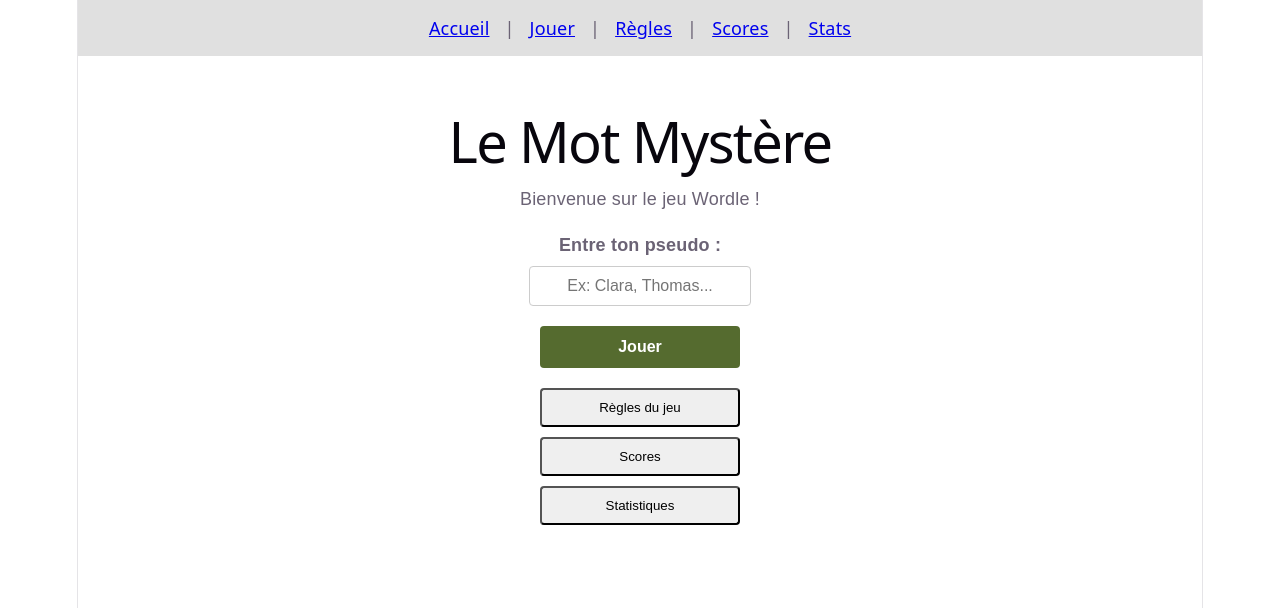
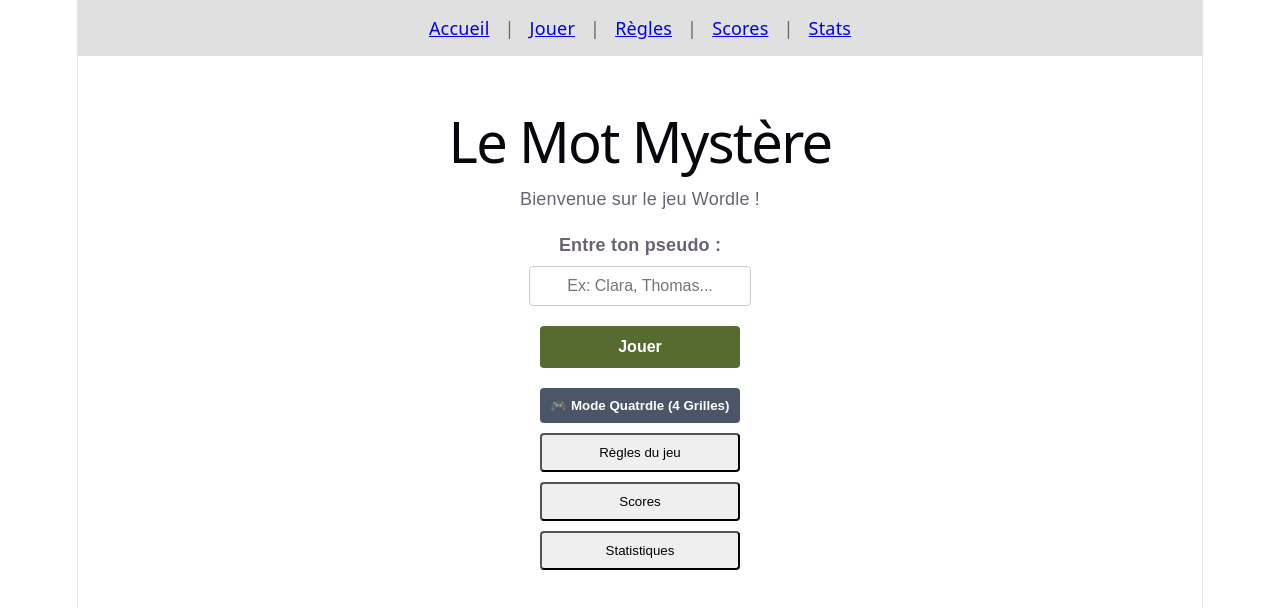
Before and after one commit to Rouida504/mot-mystere, a React (Vite) app: page / in a window 1280 px wide. Shown: the top 608 px of the page. Built offline with nearby package versions, Linux system fonts and the light colour scheme.

Commit message:
ajouter le bouton

```diff
--- a/src/pages/Home.jsx
+++ b/src/pages/Home.jsx
@@ -46,7 +46,7 @@ function Home() {
           }}
         />
 
-        {/* Bouton de validation / lancement */}
+        {/* Bouton Jouer classique */}
         <div style={{ display: 'flex', flexDirection: 'column', gap: '10px', width: '200px', margin: '20px auto 0 auto' }}>
           <button
             type="submit"
@@ -59,6 +59,11 @@ function Home() {
 
       {/* Autres liens de navigation */}
       <div style={{ display: 'flex', flexDirection: 'column', gap: '10px', width: '200px', margin: '0 auto' }}>
+        <Link to="/quatrdle">
+          <button style={{ width: '100%', padding: '10px', cursor: 'pointer', borderRadius: '4px', backgroundColor: '#4a5568', color: 'white', fontWeight: 'bold', border: 'none' }}>
+            🎮 Mode Quatrdle (4 Grilles)
+          </button>
+        </Link>
         <Link to="/rules"><button style={{ width: '100%', padding: '10px', cursor: 'pointer', borderRadius: '4px' }}>Règles du jeu</button></Link>
         <Link to="/scores"><button style={{ width: '100%', padding: '10px', cursor: 'pointer', borderRadius: '4px' }}>Scores</button></Link>
         <Link to="/stats"><button style={{ width: '100%', padding: '10px', cursor: 'pointer', borderRadius: '4px' }}>Statistiques</button></Link>
@@ -67,11 +72,4 @@ function Home() {
   );
 }
 
-<Link to="/quatrdle">
-  <button style={{ padding: '10px 20px', fontSize: '16px', cursor: 'pointer' }}>
-    🎮 Mode Quatrdle (4 Grilles)
-  </button>
-</Link>
-
-
 export default Home;
```
